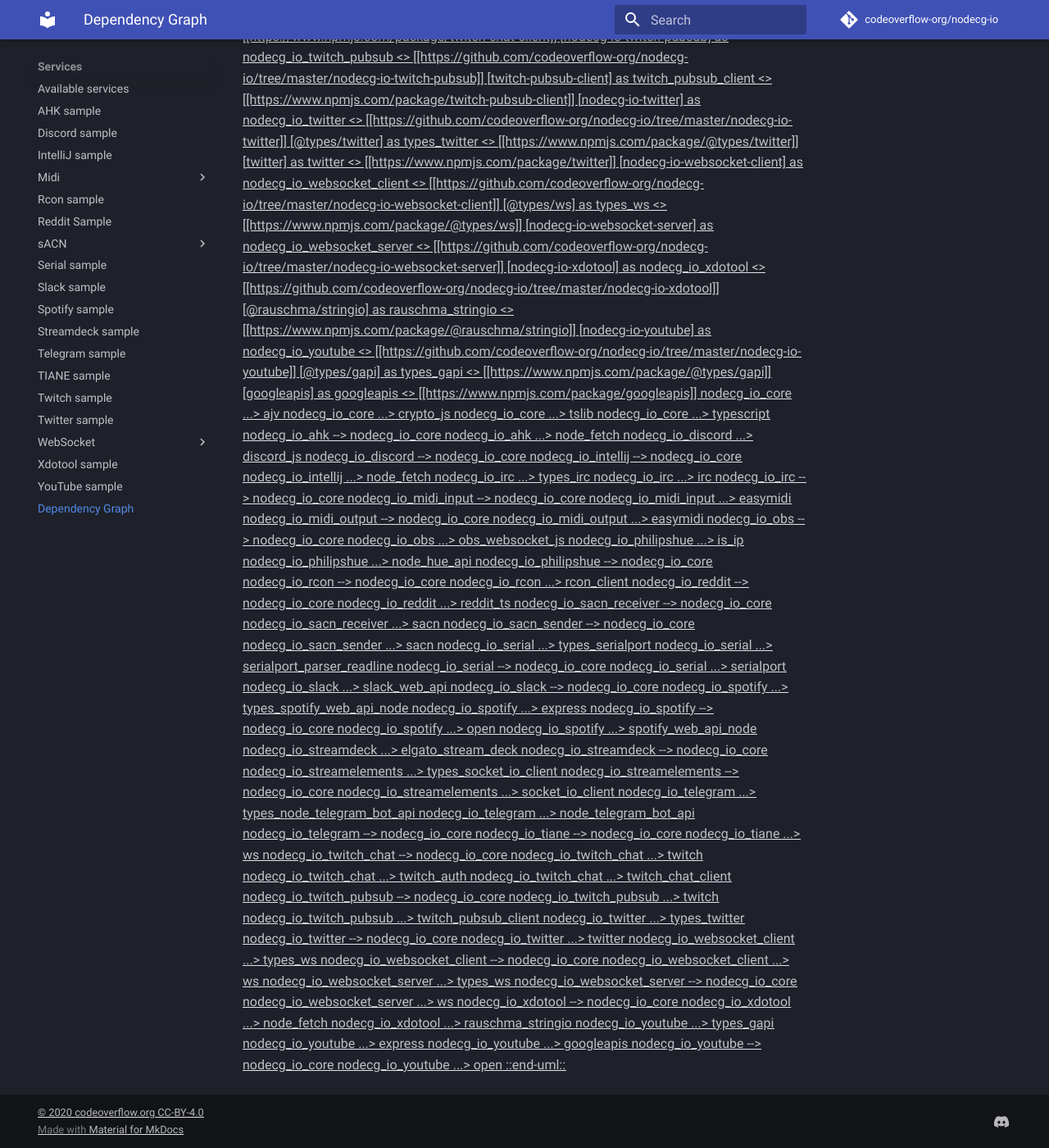
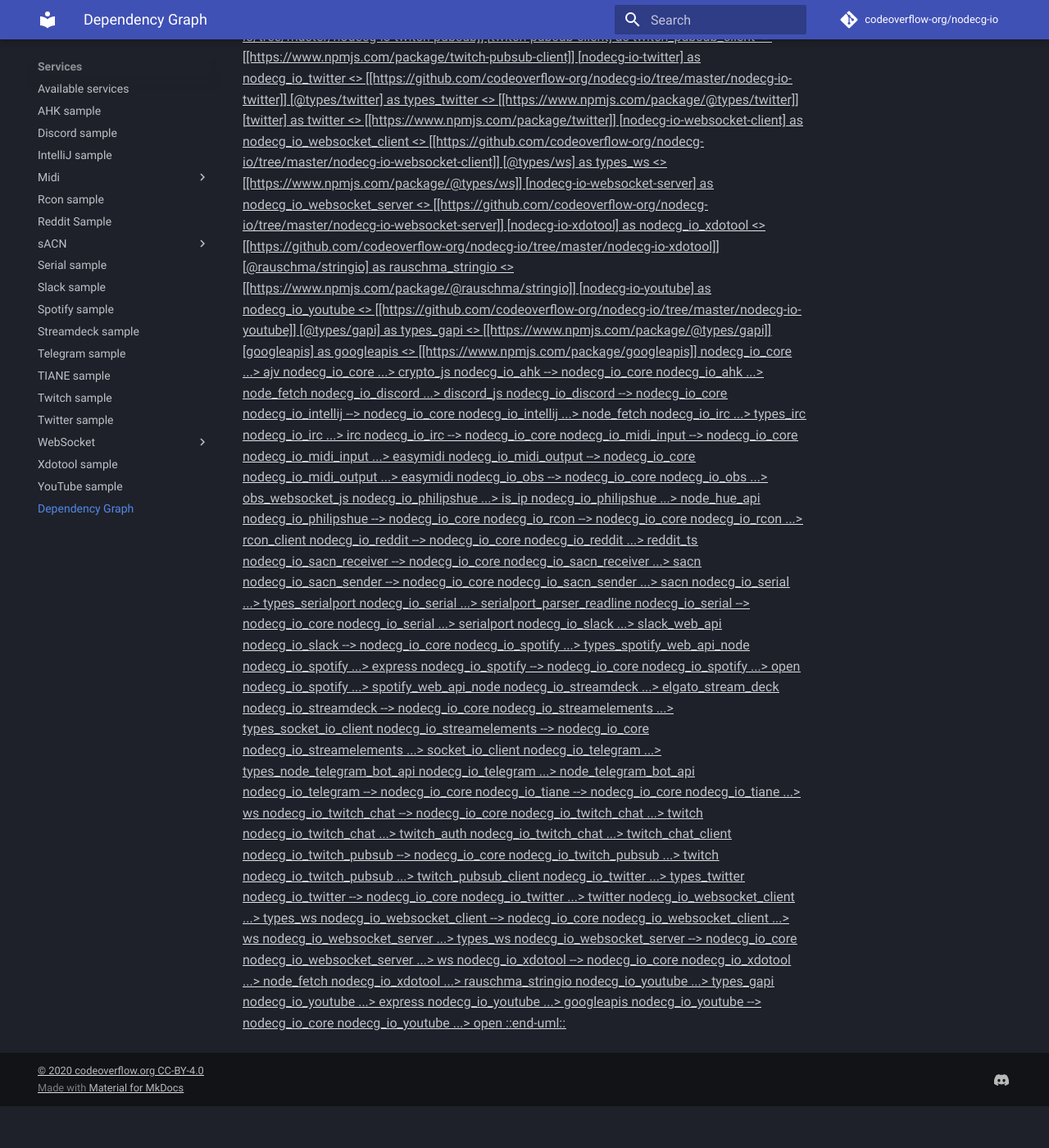
Before and after one commit to codeoverflow-org/nodecg-io-docs, an MkDocs documentation site: the page built from docs/dependencies.md, in a window 1280 px wide and 1400 px high, scrolled down 1885 px. Shown: the whole window at 82% size. Built offline with MkDocs 1.6.1 and Material for MkDocs 9.7.7, drawn with Linux system fonts in a browser that asks for light colours; comment, search, counter and statistics services are not loaded; after the commit the page ends 3234 px from its top, so only the background shows below that; some of the changed text lies outside the part shown.

Commit message:
Update generated documentation ( codeoverflow-org/nodecg-io@232c05a015c88c28f6efe7f28502df86d94d489d)

```diff
--- a/docs/dependencies.md
+++ b/docs/dependencies.md
@@ -16,8 +16,6 @@
 [<u>nodecg-io-core] as nodecg_io_core <<core>> [[https://github.com/codeoverflow-org/nodecg-io/tree/master/nodecg-io-core]]
 [<u>ajv] as ajv <<lib>> [[https://www.npmjs.com/package/ajv]]
 [<u>crypto-js] as crypto_js <<lib>> [[https://www.npmjs.com/package/crypto-js]]
-[<u>tslib] as tslib <<lib>> [[https://www.npmjs.com/package/tslib]]
-[<u>typescript] as typescript <<lib>> [[https://www.npmjs.com/package/typescript]]
 [<u>nodecg-io-ahk] as nodecg_io_ahk <<service>> [[https://github.com/codeoverflow-org/nodecg-io/tree/master/nodecg-io-ahk]]
 [<u>node-fetch] as node_fetch <<lib>> [[https://www.npmjs.com/package/node-fetch]]
 [<u>nodecg-io-discord] as nodecg_io_discord <<service>> [[https://github.com/codeoverflow-org/nodecg-io/tree/master/nodecg-io-discord]]
@@ -81,8 +79,6 @@
 [<u>googleapis] as googleapis <<lib>> [[https://www.npmjs.com/package/googleapis]]
 nodecg_io_core ...> ajv
 nodecg_io_core ...> crypto_js
-nodecg_io_core ...> tslib
-nodecg_io_core ...> typescript
 nodecg_io_ahk --> nodecg_io_core
 nodecg_io_ahk ...> node_fetch
 nodecg_io_discord ...> discord_js
```
Also changed, not shown: docs/services.md (+0 -2 lines).
